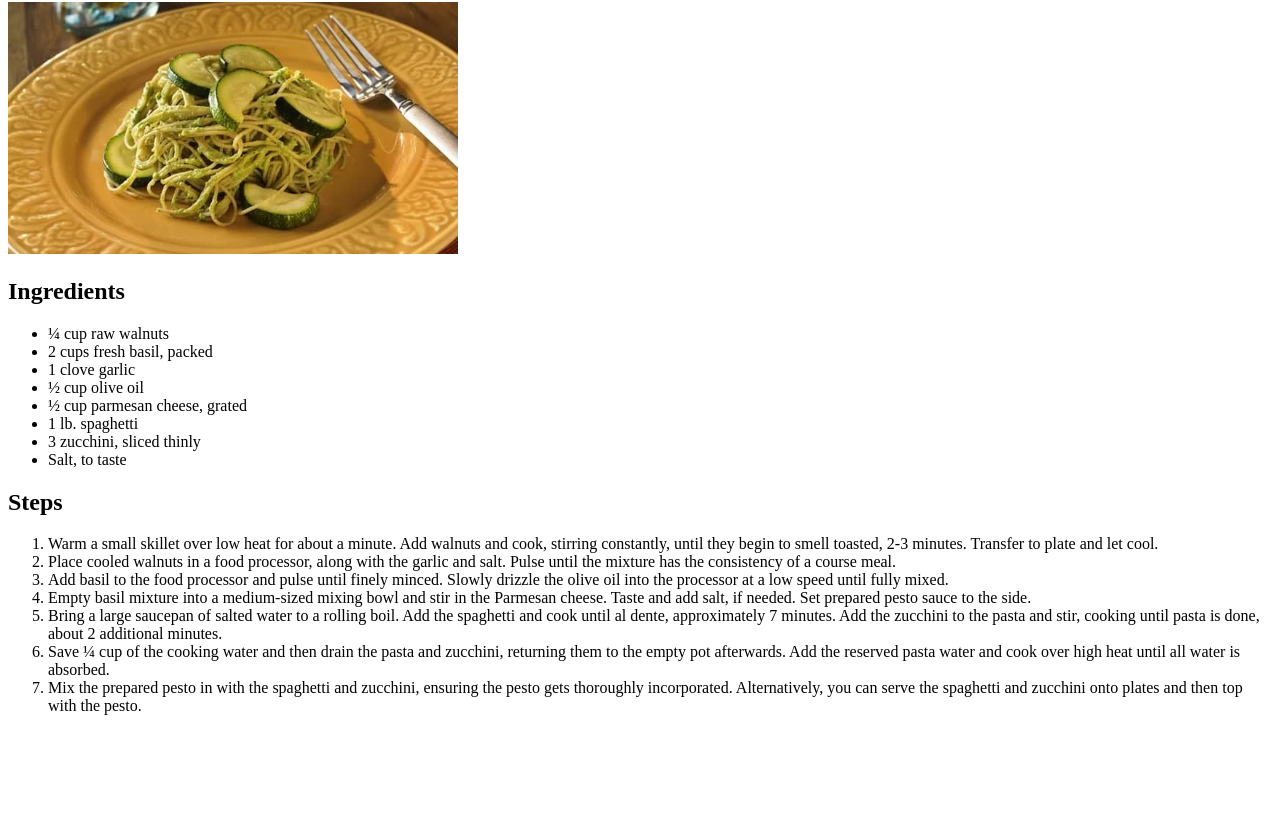
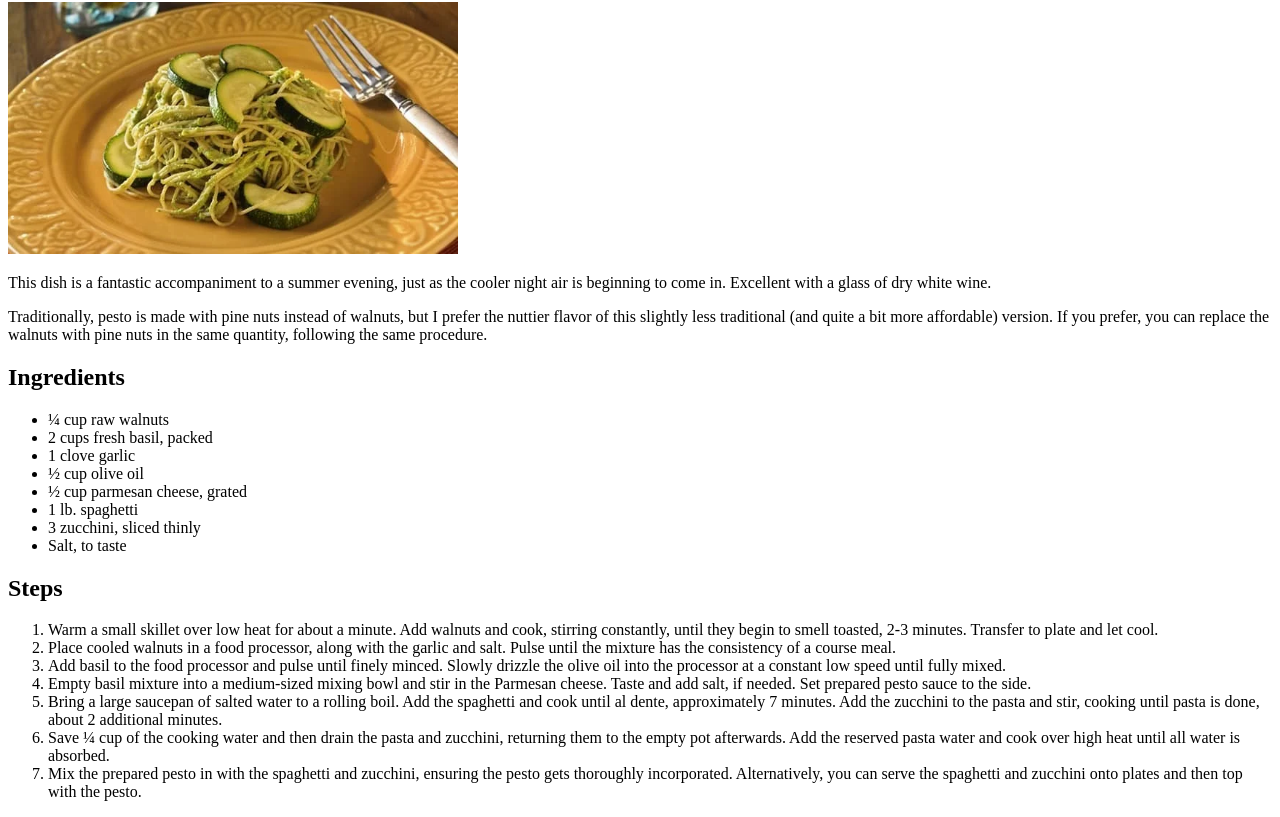
Before and after one commit to austinlesure/odin-recipes, a plain HTML site: page recipes/spaghetti.html in a window 1280 px wide. Shown: the part 78-895 px from the top of the page. Before the commit the page ends 809 px from the top, so only its background shows below. Drawn offline with Linux system fonts and the light colour scheme.

Commit message:
Edit spaghetti.html to add description & fix typos

```diff
--- a/recipes/spaghetti.html
+++ b/recipes/spaghetti.html
@@ -7,6 +7,8 @@
         <body>
             <h1>Spaghetti with Zucchini & Pesto</h1>
             <img src="../images/spaghetti.webp" alt="A dull orange dinner plate with a mound of spaghetti on top. The spaghetti has slices of cooked zucchini mixed in, all with a basil pesto sauce on top. The plate of spaghetti is on a dark wooden table, with the base of a glass tumbler in view just above the plate." width="450">
+                <p>This dish is a fantastic accompaniment to a summer evening, just as the cooler night air is beginning to come in. Excellent with a glass of dry white wine.</p>
+                <p>Traditionally, pesto is made with pine nuts instead of walnuts, but I prefer the nuttier flavor of this slightly less traditional (and quite a bit more affordable) version. If you prefer, you can replace the walnuts with pine nuts in the same quantity, following the same procedure.</p>
                 <h2>Ingredients</h2>
                     <ul>
                         <li>¼ cup raw walnuts</li>
@@ -22,7 +24,7 @@
                     <ol>
                         <li>Warm a small skillet over low heat for about a minute. Add walnuts and cook, stirring constantly, until they begin to smell toasted, 2-3 minutes. Transfer to plate and let cool.</li>
                         <li>Place cooled walnuts in a food processor, along with the garlic and salt. Pulse until the mixture has the consistency of a course meal.</li>
-                        <li>Add basil to the food processor and pulse until finely minced. Slowly drizzle the olive oil into the processor at a low speed until fully mixed.</li>
+                        <li>Add basil to the food processor and pulse until finely minced. Slowly drizzle the olive oil into the processor at a constant low speed until fully mixed.</li>
                         <li>Empty basil mixture into a medium-sized mixing bowl and stir in the Parmesan cheese. Taste and add salt, if needed. Set prepared pesto sauce to the side.</li>
                         <li>Bring a large saucepan of salted water to a rolling boil. Add the spaghetti and cook until al dente, approximately 7 minutes. Add the zucchini to the pasta and stir, cooking until pasta is done, about 2 additional minutes.</li>
                         <li>Save ¼ cup of the cooking water and then drain the pasta and zucchini, returning them to the empty pot afterwards. Add the reserved pasta water and cook over high heat until all water is absorbed.</li>
```
